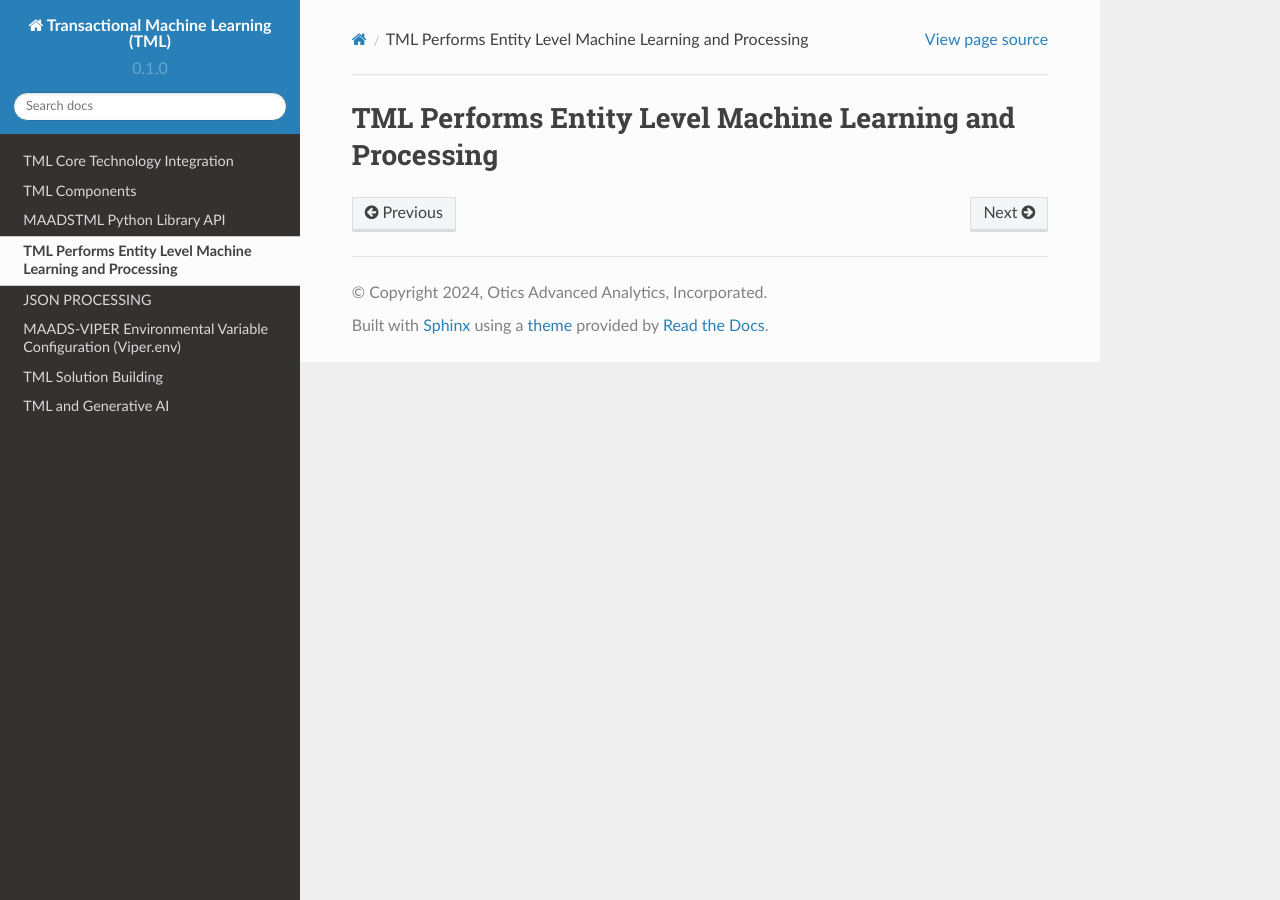
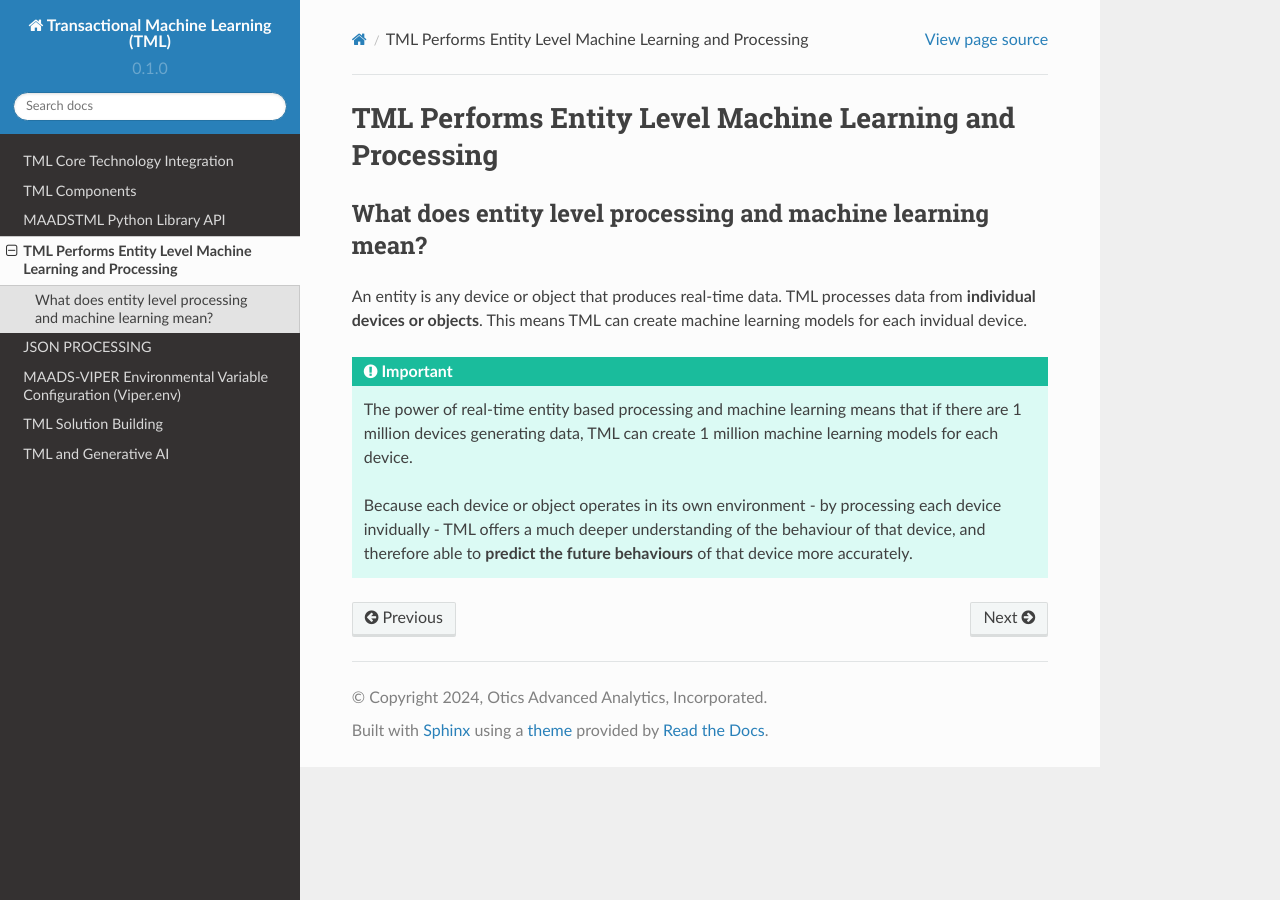
Before and after one commit to smaurice101/readthedocs, a Sphinx documentation site: the page built from docs/source/entity.rst, in a window 1280 px wide. Built offline with Sphinx 7.4.7 and the Read the Docs theme 2.0.0, drawn with Linux system fonts in a browser that asks for light colours.

Commit message:
Update entity.rst

```diff
--- a/docs/source/entity.rst
+++ b/docs/source/entity.rst
@@ -1,2 +1,15 @@
 TML Performs Entity Level Machine Learning and Processing
 ========================================================
+
+What does entity level processing and machine learning mean?
+-----------------------
+
+An entity is any device or object that produces real-time data.  TML processes data from **individual devices or objects**.  This means TML can create machine learning models for each invidual device.
+
+.. important::
+
+   The power of real-time entity based processing and machine learning means that if there are 1 million devices generating data, TML can create 1 million machine
+   learning models for each device.
+
+   Because each device or object operates in its own environment - by processing each device invidually - TML offers a much deeper understanding of the behaviour of
+   that device, and therefore able to **predict the future behaviours** of that device more accurately.
```
